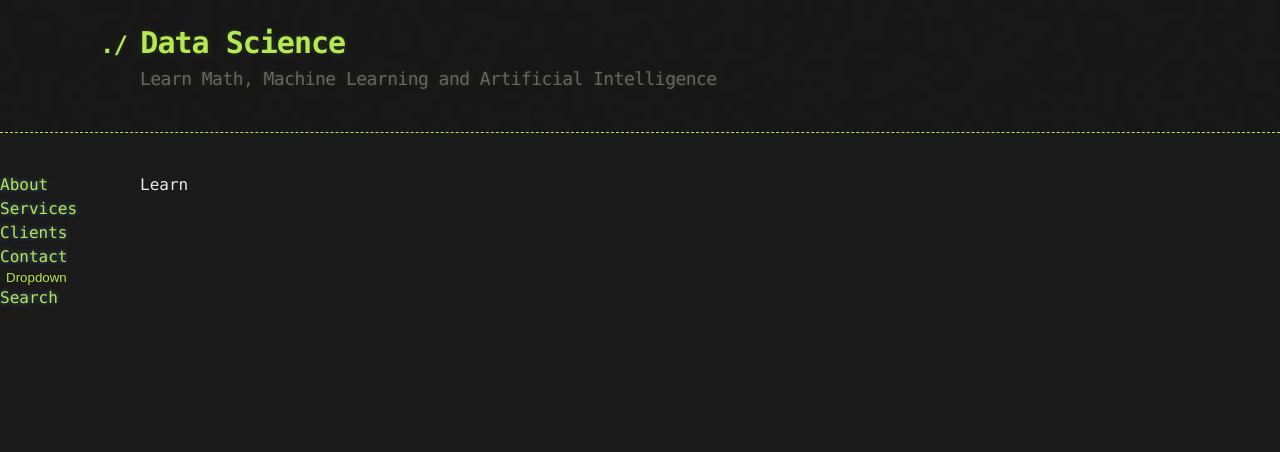
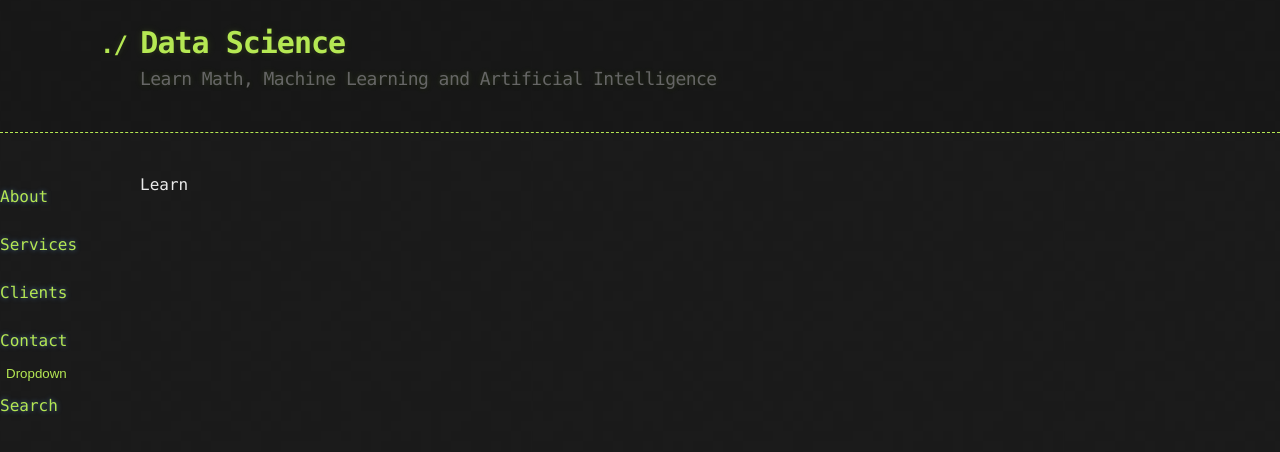
Before and after one commit to bardie/bardie.github.io, a Jekyll site: the page built from README.md, in a window 1280 px wide. Shown: the top 452 px of the page. Built offline with Jekyll 4.4.1, drawn with Linux system fonts in a browser that asks for light colours; our own code applies the rules of GitHub Pages for plain Markdown files.

Commit message:
Update jekyll-theme-hacker.scss

```diff
--- a/_sass/jekyll-theme-hacker.scss
+++ b/_sass/jekyll-theme-hacker.scss
@@ -41,7 +41,7 @@
   top: 1;
   left: 0;
   font-size: 16px;
-  line-height: 1.5;
+  line-height: 3;
   font-family: Monaco, "Bitstream Vera Sans Mono", "Lucida Console", Terminal, monospace;
 }
 
@@ -61,6 +61,9 @@
 /* On mouse-over */
 .sidenav a:hover, .dropdown-btn:hover {
   color: #B5E753;
+  font-size: 16px;
+  line-height: 3;
+  font-family: Monaco, "Bitstream Vera Sans Mono", "Lucida Console", Terminal, monospace;
 }
 
 /* Main content */
```
